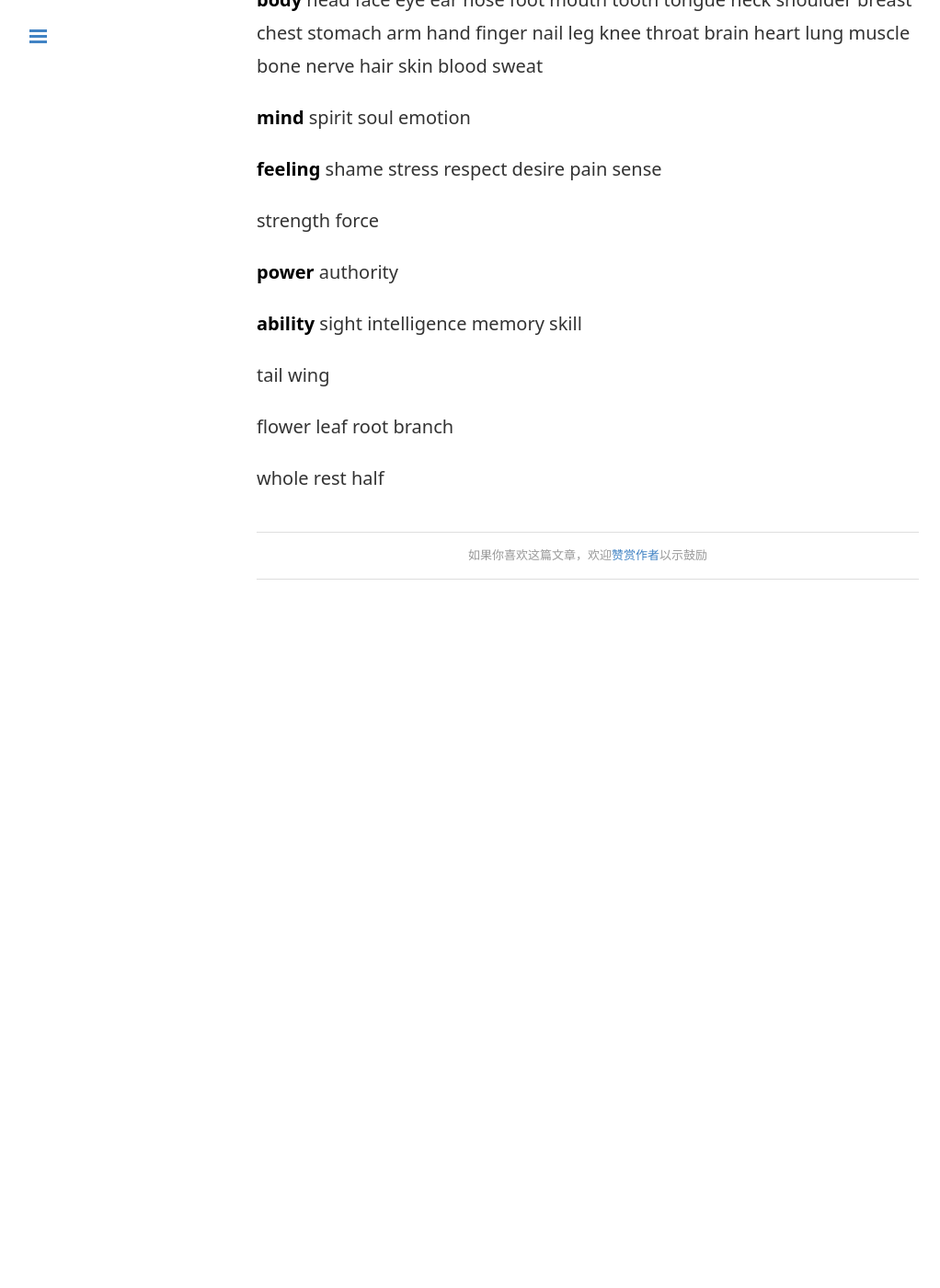
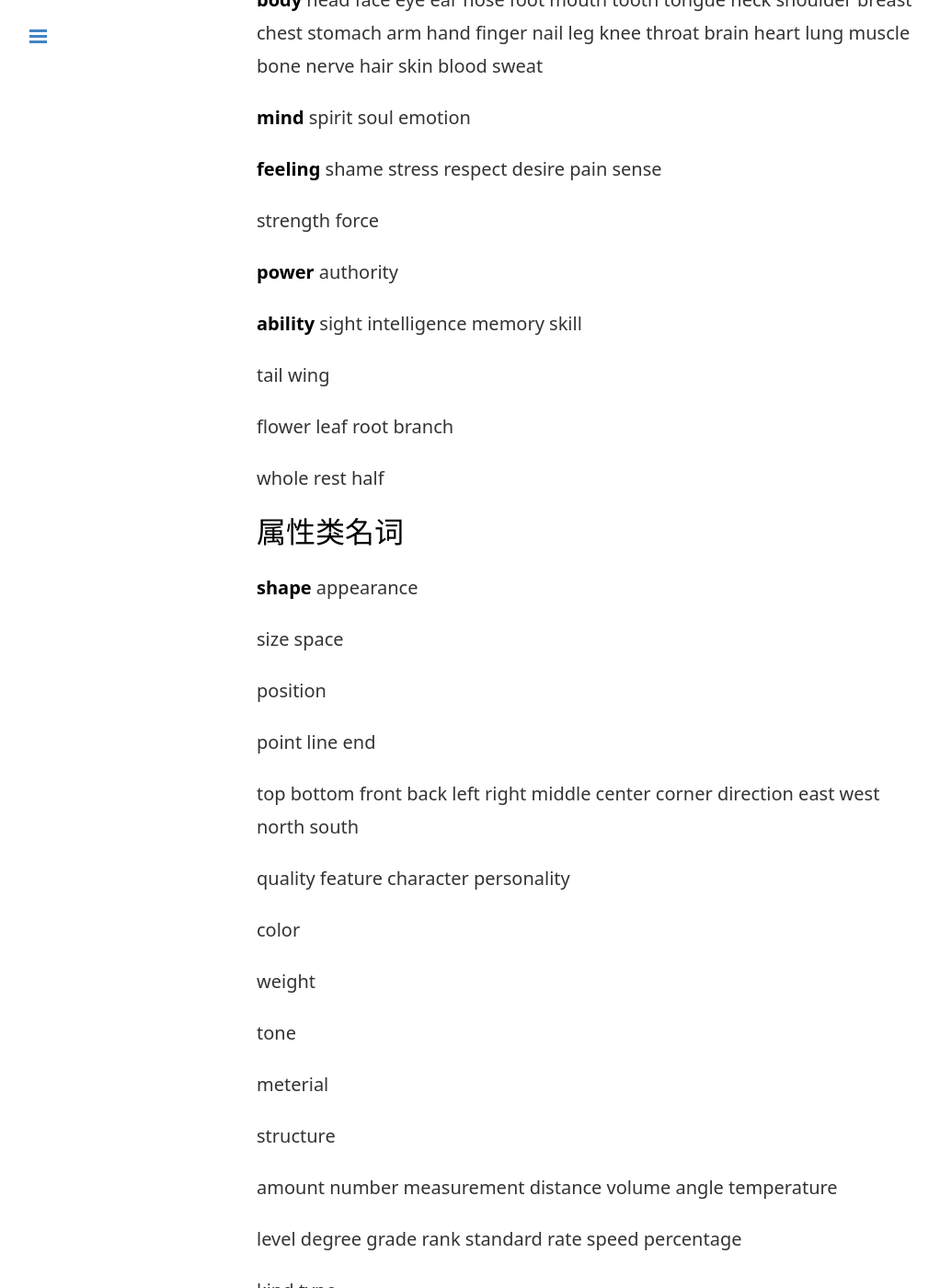
Before and after one commit to zddhub/zddhub.github.io, a Jekyll site: the page built from _posts/2016-04-01-english-cheat-sheet.md, in a window 1280 px wide and 1400 px high, scrolled down 5075 px. Shown: the whole window at 92% size, without its empty margins (1-1023 px from the left). Built offline with Jekyll 4.4.1, drawn with Linux system fonts in a browser that asks for light colours; comment, search, counter and statistics services are not loaded; before the commit the page ends 5705 px from its top, so only the background shows below that; some of the changed text lies outside the part shown.

Commit message:
Update blog: english-cheat-sheet.md

```diff
--- a/_posts/2016-04-01-english-cheat-sheet.md
+++ b/_posts/2016-04-01-english-cheat-sheet.md
@@ -172,3 +172,46 @@ tags: "English cheatsheet"
   flower leaf root branch
 
   whole rest half
+
+
+### 属性类名词
+
+  **shape** appearance
+
+  size space
+
+  position
+
+  point line end
+
+  top bottom front back left right middle center corner direction east west north south
+
+  quality feature character personality
+
+  color
+
+  weight
+
+  tone
+
+  meterial
+
+  structure
+
+  amount number measurement distance volume angle temperature
+
+  level degree grade rank standard rate speed percentage
+
+  kind type
+
+  form
+
+  way behavior mood logic tradition culture style pattern relation manner
+
+  cause reason source excuse factor
+
+  purpose goal
+
+  effect result
+
+  course process
```
Also changed, not shown: other parts of _posts/2016-04-01-english-cheat-sheet.md (+1 -1 lines).
